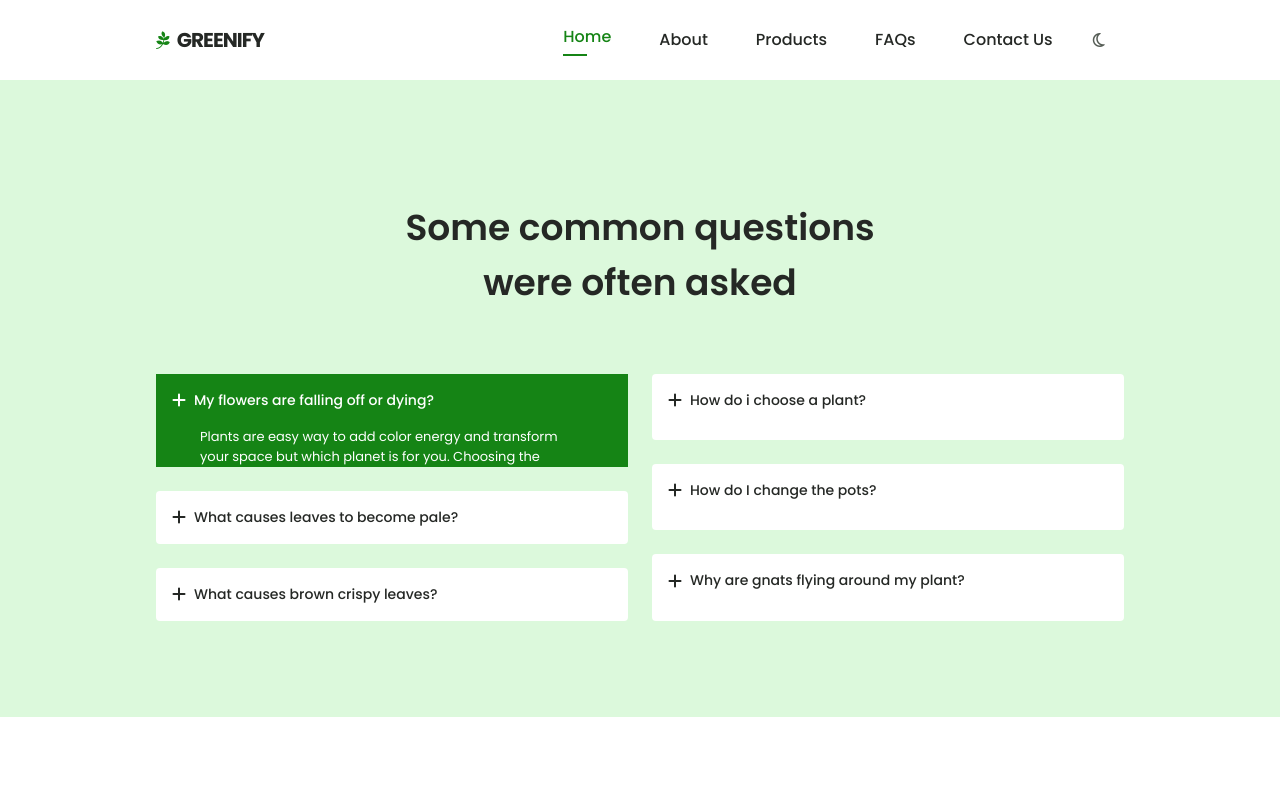
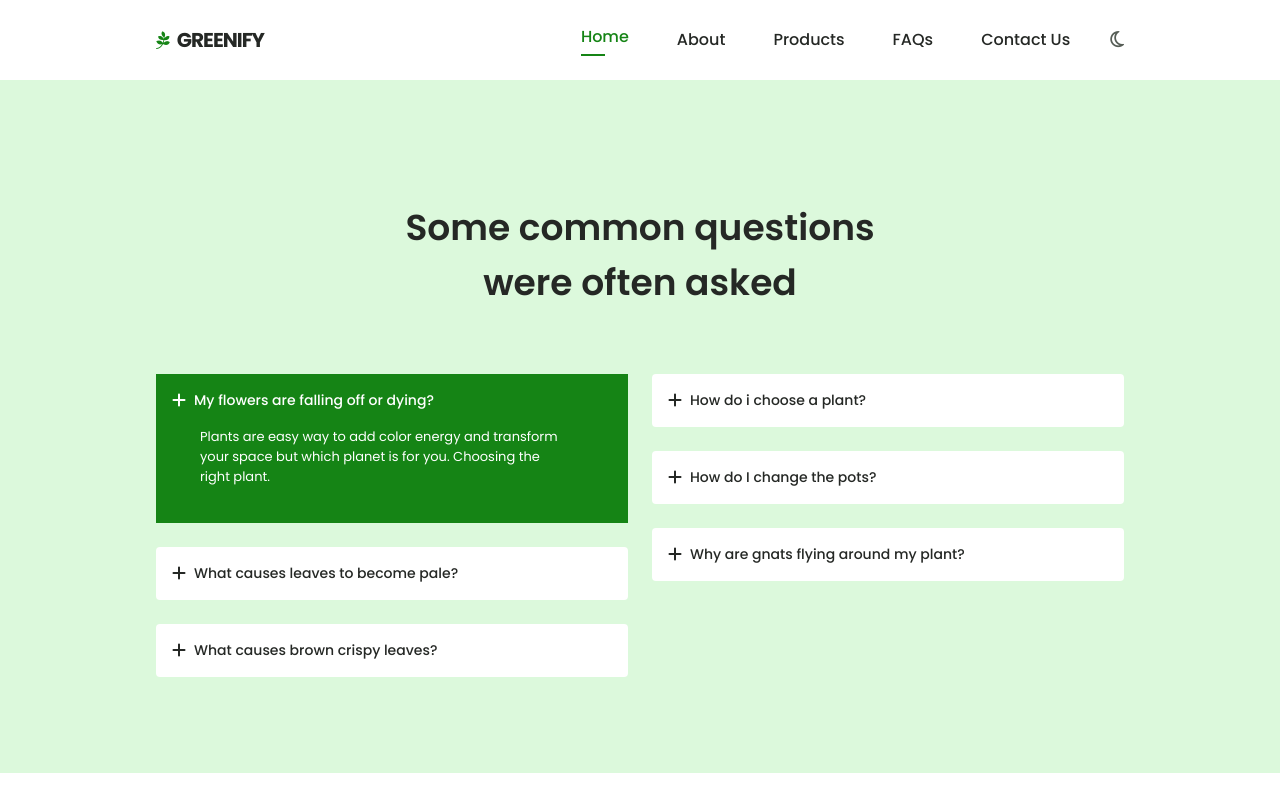
Before and after one commit to Marelo104/Responsive-plant-store-website--main, a plain HTML site: page index.html in a window 1280 px wide. Both pictures are taken after a click on the element 392 px from the left and 3263 px from the top of the page. Shown: the part 2863-3663 px from the top of the page. Drawn offline with Linux system fonts and the light colour scheme.

Commit message:
initial commit

```diff
--- a/index.html
+++ b/index.html
@@ -9,7 +9,7 @@
  </head>
  <body>
     <header class="nav-header">
-        <nav class="nav-container container">
+        <nav class="nav-container container container-centered">
             <a href="#" class="nav-logo">
                 <i class="fa-brands fa-pagelines nav-icon"></i>
                 GREENIFY
--- a/script.js
+++ b/script.js
@@ -39,19 +39,56 @@ window.addEventListener('scroll', scrollUp);
     });
  })
 
- let t = document.querySelectorAll('.FAQs-card-content')
+ let cardOpen  = document.querySelectorAll('.FAQs-card-content')
  let clickCard = document.querySelectorAll('.FAQs-card');
  clickCard.forEach((card) => {
     const toggleCard  = card.querySelector('.FAQs-card-content')
-    toggleCard.classList.remove('height-container');
     card.addEventListener('click', () => {
-        // if(toggleCard.classList.contains('height-container')){
-        //     toggleCard.classList.remove('height-container')
-        // }
-        // t.forEach(t => {t.classList.remove('height-container')
-        //     t.classList.remove('')
-        // })
-        toggleCard.classList.add('height-container');
-        card.classList.add('content-item');
+        let items = document.querySelector('.content-item');
+        if(items && items !== card){
+            items.classList.remove('content-item');
+            toggleCard.removeAttribute('style');
+            console.log(items.removeAttribute('style'))
+            console.log(items);
+            console.log(card);
+
+        }
+        if(card.classList.contains('content-item')){
+            card.classList.remove('content-item');
+            toggleCard.removeAttribute('style');
+        }else{
+            card.classList.add('content-item');
+            toggleCard.style.height = toggleCard.scrollHeight + 'px'
+        }
     });
  });
+
+
+
+
+// clickCard.forEach((item) =>{
+//     const accordionHeader = item.querySelector('.FAQs-card-header')
+
+//     accordionHeader.addEventListener('click', () =>{
+//         const openItem = document.querySelector('.content-item')
+
+//         toggleItem(item)
+
+//         if(openItem && openItem!== item){
+//             toggleItem(openItem)
+//         }
+//     })
+// })
+
+// const toggleItem = (item) =>{
+//     const accordionContent = item.querySelector('.FAQs-card-content')
+
+//     if(item.classList.contains('content-item')){
+//         accordionContent.removeAttribute('style')
+//         item.classList.remove('content-item')
+//     }else{
+//         accordionContent.style.height = accordionContent.scrollHeight + 'px'
+//         item.classList.add('content-item')
+//     }
+
+// }
--- a/style.css
+++ b/style.css
@@ -196,12 +196,17 @@ ul{
   display: inline-flex;
   align-items: center;
   column-gap: 1rem;
-  margin-right: 2%;
+}
+
+.nav-toggle{
+  display: inline-flex;
   cursor: pointer;
+  font-size: 1.25rem;
 }
 
 .change-theme{
-  font-size: 1rem;
+  font-size: 1.15rem;
+   cursor: pointer;
 }
 
 .home{
@@ -700,7 +705,7 @@ h1, h2, h3 {
 
 .footer-contact-container-title{
   font-size: var(--h3-font-size);
-  margin-bottom: var(--mb-1-5);
+  margin-bottom: var(--mb-1);
 }
 
 .footer-payment{
@@ -743,6 +748,7 @@ h1, h2, h3 {
   bottom: 3rem;
 }
 
+
 .content-item .FAQs-card-header,
 .content-item .FAQs-card-content{
   background-color: var(--first-color);
@@ -760,13 +766,15 @@ h1, h2, h3 {
   grid-template-columns: repeat(1, 1fr);
 }
 }
-/* @media screen and (min-width: 344px) {
+
+@media screen and (max-width: 400px) {
   .footer-contact-container {
-    display: grid;
     grid-template-columns: repeat(1, 1fr);
+    row-gap: 1rem;
   }
 
-} */
+}
+
 @media screen and (min-width: 576px) {
   .product-container-items {
       grid-template-columns: repeat(2, 170px);
@@ -804,6 +812,11 @@ h1, h2, h3 {
 .home {
   padding: 10rem 0 5rem;
 }
+
+.FAQs-content{
+  align-items: flex-start;
+}
+
 
 }
 
@@ -943,5 +956,5 @@ h1, h2, h3 {
 }
 
 .height-container{
-  height: 40px !important;
+  height: 0px !important;
 }
```
